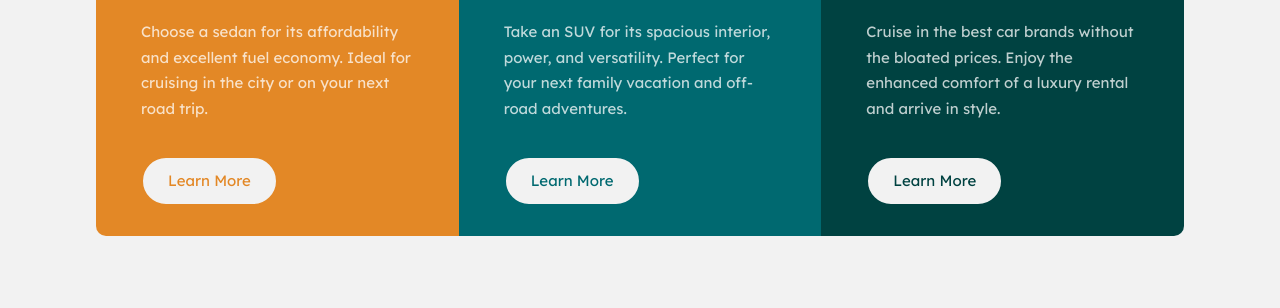
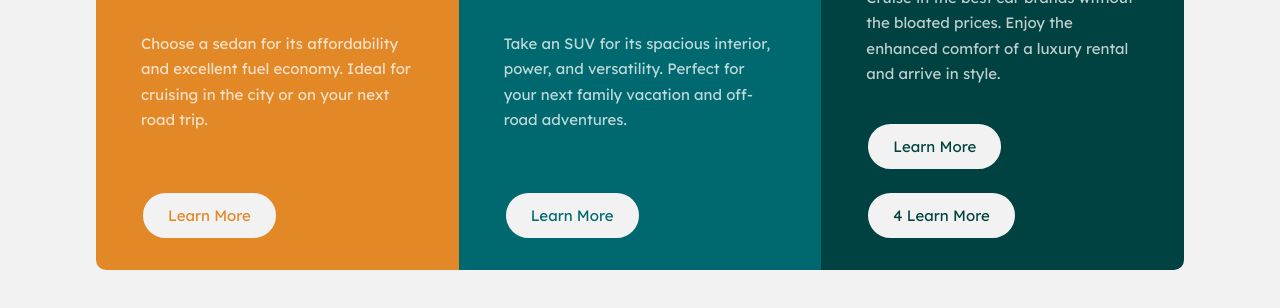
Before and after one commit to Enmanuel-Otero-Montano/3-column-preview-card-component-main, a plain HTML site: page index.html in a window 1280 px wide. Shown: the part 360-668 px from the top of the page. Drawn offline with Linux system fonts and the light colour scheme.

Commit message:
Update index.html

```diff
--- a/index.html
+++ b/index.html
@@ -31,6 +31,7 @@
             <h2 class="modelo-auto">Luxury</h2>
             <p class="descripcion">Cruise in the best car brands without the bloated prices. Enjoy the enhanced comfort of a luxury rental and arrive in style.</p>
             <a href="#" class="btn btn-3">Learn More</a>
+            <a href="#" class="btn btn-3">4 Learn More</a>
         </article>
     </main>
 </body>
```
